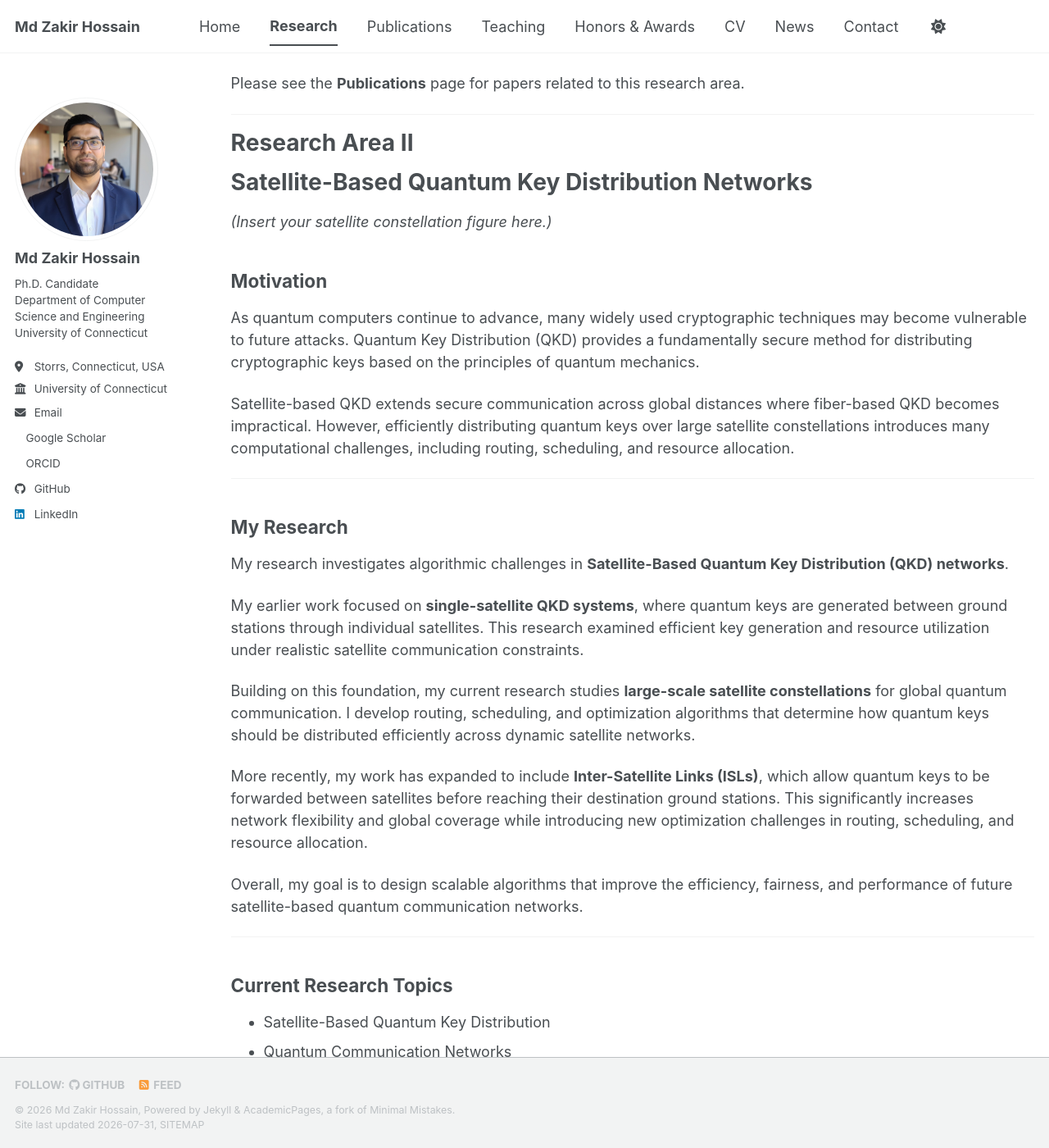
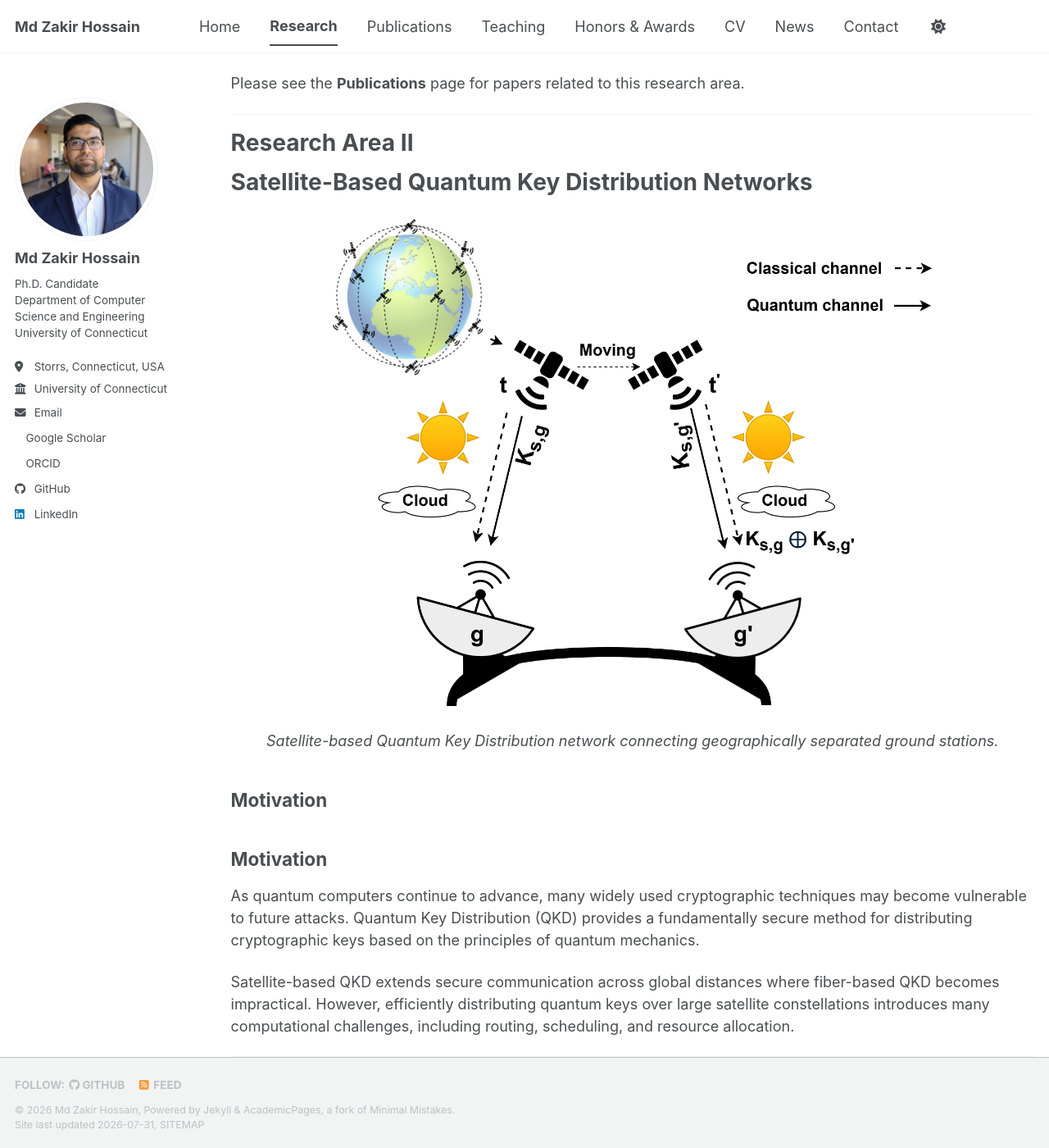
Before and after one commit to zakir-uconn/zakir-uconn.github.io, a Jekyll site: the page built from _pages/research.md, in a window 1280 px wide and 1400 px high, scrolled down 1859 px. Shown: the whole window at 82% size. Built offline with Jekyll 4.4.1, drawn with Linux system fonts in a browser that asks for light colours; a style sheet for code colours, icons or effects is not loaded.

Commit message:
Enhance research page with satellite QKD figure
Added a figure and description for satellite-based Quantum Key Distribution networks.

```diff
--- a/_pages/research.md
+++ b/_pages/research.md
@@ -67,7 +67,17 @@ Please see the **Publications** page for papers related to this research area.
 
 # Satellite-Based Quantum Key Distribution Networks
 
-*(Insert your satellite constellation figure here.)*
+<p align="center">
+  <img src="/images/Single_Sat_Model.png"
+       alt="Satellite-based Quantum Key Distribution network"
+       width="750">
+</p>
+
+<p align="center">
+  <em>Satellite-based Quantum Key Distribution network connecting geographically separated ground stations.</em>
+</p>
+
+## Motivation
 
 ## Motivation
 
```
